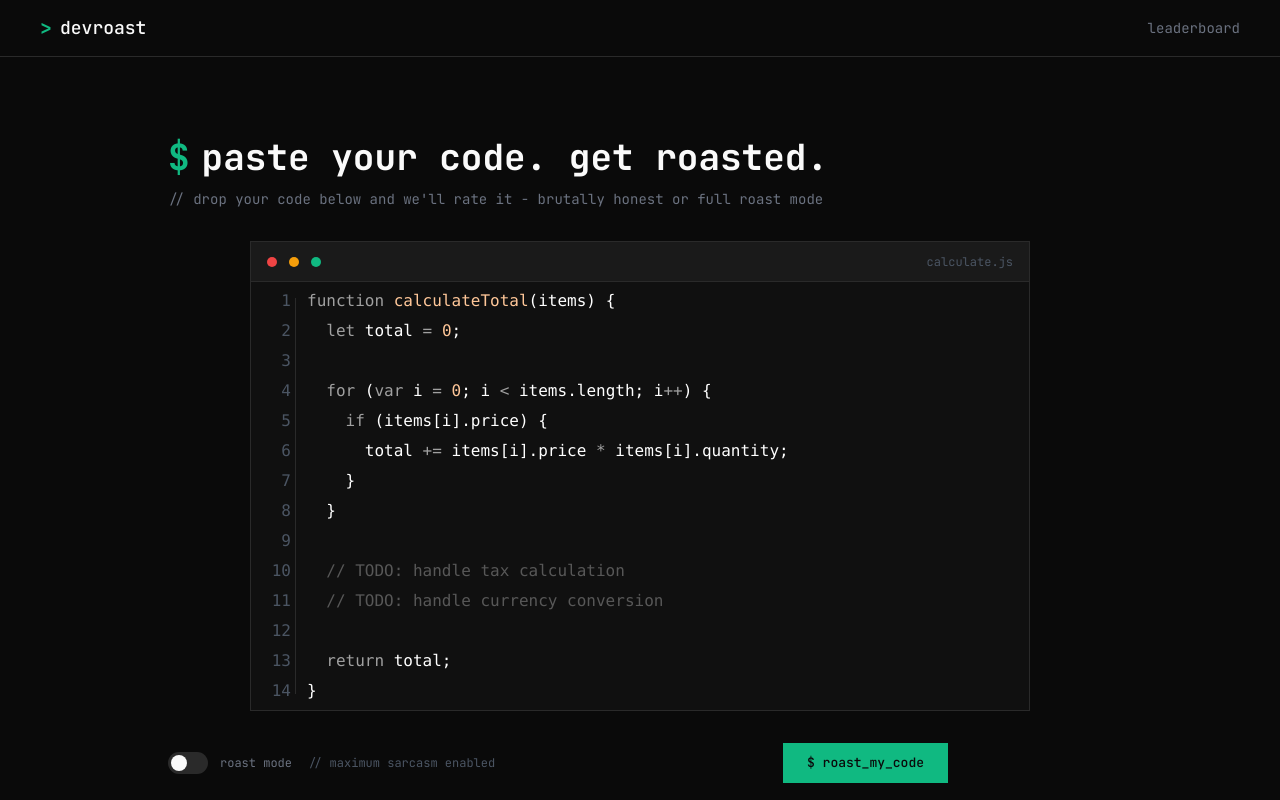
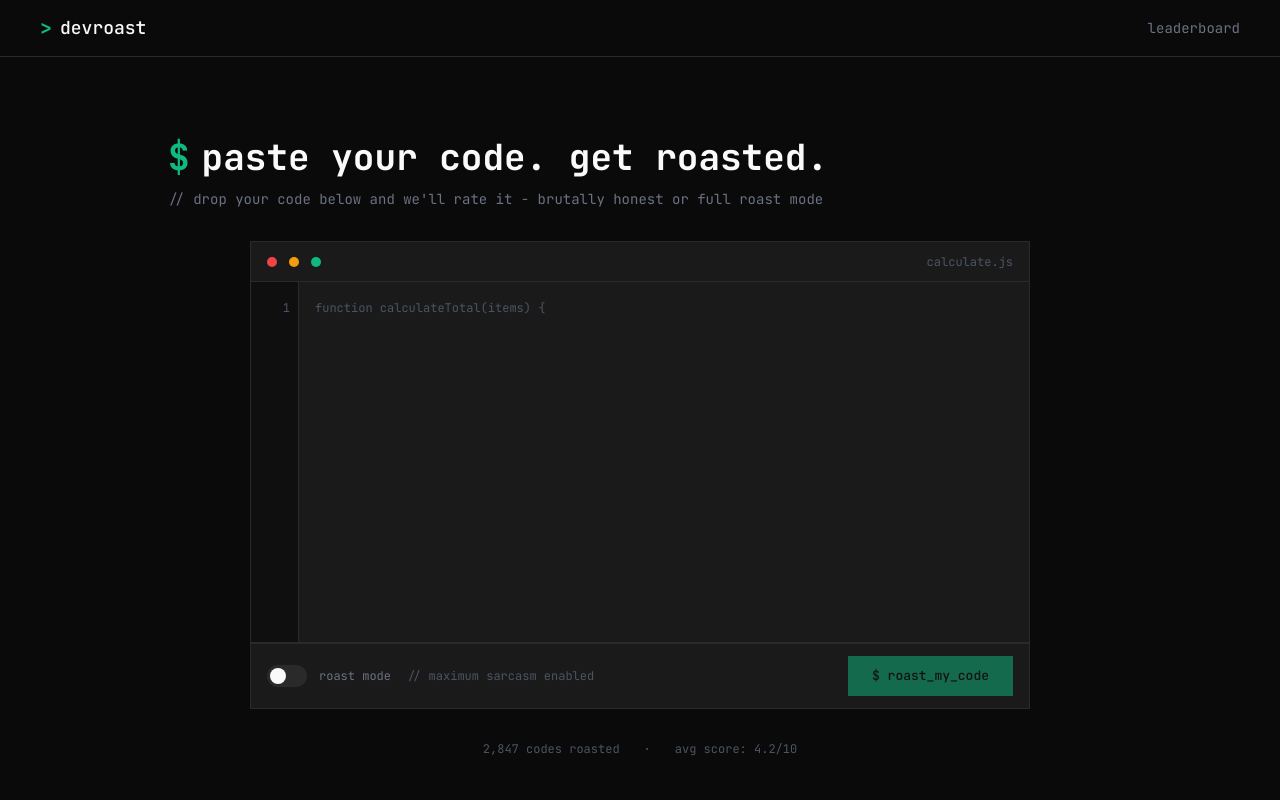
Before and after one commit to Leo-Rodrigs-A/devroast, a Next.js app: page / in a window 1280 px wide. Shown: the top 800 px of the page. Built offline with nearby package versions, Linux system fonts and the light colour scheme.

Commit message:
feat(home): add editable code editor section with inline actions and submit gating by content

```diff
--- a/src/app/page.tsx
+++ b/src/app/page.tsx
@@ -1,23 +1,6 @@
-import { CodeBlock } from "@/components/code-block";
-import { HomeRoastToggle } from "@/components/home-roast-toggle";
-import { Button, LeaderboardRow } from "@/components/ui";
-
-const sampleCode = [
-  "function calculateTotal(items) {",
-  "  let total = 0;",
-  "",
-  "  for (var i = 0; i < items.length; i++) {",
-  "    if (items[i].price) {",
-  "      total += items[i].price * items[i].quantity;",
-  "    }",
-  "  }",
-  "",
-  "  // TODO: handle tax calculation",
-  "  // TODO: handle currency conversion",
-  "",
-  "  return total;",
-  "}",
-].join("\n");
+import Link from "next/link";
+import { HomeEditorSection } from "@/components/home-editor-section";
+import { buttonVariants, LeaderboardRow } from "@/components/ui";
 
 export default function Home() {
   return (
@@ -37,17 +20,7 @@ export default function Home() {
           </p>
         </section>
 
-        <CodeBlock className="max-w-195" code={sampleCode} />
-
-        <section className="flex w-full max-w-195 items-center justify-between">
-          <div className="flex items-center gap-4">
-            <HomeRoastToggle />
-            <p className="text-xs text-text-tertiary">
-              {"// maximum sarcasm enabled"}
-            </p>
-          </div>
-          <Button variant="primary">$ roast_my_code</Button>
-        </section>
+        <HomeEditorSection />
 
         <section className="flex items-center justify-center gap-6 text-xs text-text-tertiary">
           <p>2,847 codes roasted</p>
@@ -68,9 +41,12 @@ export default function Home() {
               </h2>
             </div>
 
-            <Button size="md" variant="link">
+            <Link
+              className={buttonVariants({ size: "md", variant: "link" })}
+              href="/leaderboard"
+            >
               $ view_all &gt;&gt;
-            </Button>
+            </Link>
           </div>
 
           <p className="text-sm text-text-tertiary">
@@ -106,7 +82,13 @@ export default function Home() {
           </div>
 
           <p className="text-center text-xs text-text-tertiary">
-            showing top 3 of 2,847 - view full leaderboard &gt;&gt;
+            showing top 3 of 2,847 -{" "}
+            <Link
+              className="underline-offset-4 transition-colors hover:text-text-secondary hover:underline"
+              href="/leaderboard"
+            >
+              view full leaderboard &gt;&gt;
+            </Link>
           </p>
         </section>
       </div>
--- /dev/null
+++ b/src/components/code-editor.tsx
@@ -0,0 +1,75 @@
+"use client";
+
+import { type ComponentProps, forwardRef, useMemo } from "react";
+import { cn } from "@/lib/cn";
+
+export interface CodeEditorProps
+  extends Omit<ComponentProps<"textarea">, "value" | "onChange"> {
+  value: string;
+  onValueChange: (value: string) => void;
+  fileName?: string;
+}
+
+export const CodeEditor = forwardRef<HTMLTextAreaElement, CodeEditorProps>(
+  (
+    {
+      className,
+      fileName = "snippet.js",
+      value,
+      onValueChange,
+      placeholder,
+      onInput,
+      ...props
+    },
+    ref,
+  ) => {
+    const lineCount = useMemo(
+      () => Math.max(1, value.split("\n").length),
+      [value],
+    );
+
+    return (
+      <section
+        className={cn(
+          "w-full max-w-195 border border-border-primary bg-bg-elevated",
+          className,
+        )}
+      >
+        <header className="flex h-10 items-center gap-3 border-b border-border-primary px-4">
+          <span className="size-2.5 rounded-full bg-accent-red" />
+          <span className="size-2.5 rounded-full bg-accent-amber" />
+          <span className="size-2.5 rounded-full bg-accent-green" />
+          <span className="flex-1" />
+          <span className="text-xs text-text-tertiary">{fileName}</span>
+        </header>
+
+        <div className="flex min-h-90 w-full">
+          <div className="w-12 shrink-0 border-r border-border-primary bg-bg-surface px-2 py-4 text-right text-xs text-text-tertiary">
+            {Array.from({ length: lineCount }, (_, index) => (
+              <div className="leading-5" key={`line-${index + 1}`}>
+                {index + 1}
+              </div>
+            ))}
+          </div>
+
+          <textarea
+            className="h-90 w-full resize-none overflow-auto bg-transparent px-4 py-4 text-xs leading-5 text-text-primary outline-none placeholder:text-text-tertiary"
+            onChange={(event) => onValueChange(event.target.value)}
+            onInput={(event) => {
+              onValueChange(event.currentTarget.value);
+              onInput?.(event);
+            }}
+            placeholder={placeholder}
+            ref={ref}
+            spellCheck={false}
+            value={value}
+            wrap="off"
+            {...props}
+          />
+        </div>
+      </section>
+    );
+  },
+);
+
+CodeEditor.displayName = "CodeEditor";
--- /dev/null
+++ b/src/components/home-editor-section.tsx
@@ -0,0 +1,52 @@
+"use client";
+
+import { useEffect, useRef, useState } from "react";
+import { CodeEditor } from "@/components/code-editor";
+import { HomeRoastToggle } from "@/components/home-roast-toggle";
+import { Button } from "@/components/ui";
+
+export function HomeEditorSection() {
+  const [code, setCode] = useState("");
+  const editorRef = useRef<HTMLTextAreaElement | null>(null);
+  const isSubmitDisabled = code.trim().length === 0;
+
+  useEffect(() => {
+    const syncFromTextarea = () => {
+      const textareaValue = editorRef.current?.value ?? "";
+      setCode(textareaValue);
+    };
+
+    syncFromTextarea();
+    window.addEventListener("pageshow", syncFromTextarea);
+
+    return () => {
+      window.removeEventListener("pageshow", syncFromTextarea);
+    };
+  }, []);
+
+  return (
+    <section className="mx-auto w-full max-w-195 border border-border-primary bg-bg-elevated">
+      <CodeEditor
+        className="max-w-none border-x-0 border-t-0"
+        fileName="calculate.js"
+        onValueChange={setCode}
+        placeholder="function calculateTotal(items) {"
+        ref={editorRef}
+        value={code}
+      />
+
+      <div className="flex items-center justify-between border-t border-border-primary px-4 py-3">
+        <div className="flex items-center gap-4">
+          <HomeRoastToggle />
+          <p className="text-xs text-text-tertiary">
+            {"// maximum sarcasm enabled"}
+          </p>
+        </div>
+
+        <Button disabled={isSubmitDisabled} variant="primary">
+          $ roast_my_code
+        </Button>
+      </div>
+    </section>
+  );
+}
```
